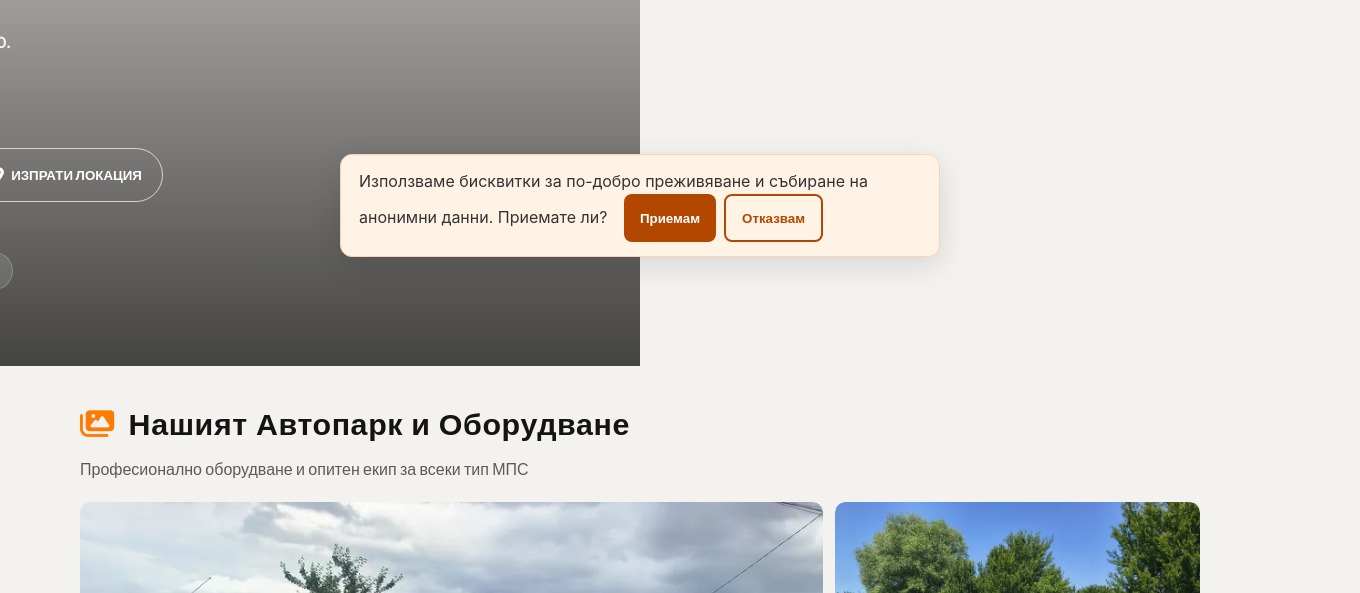
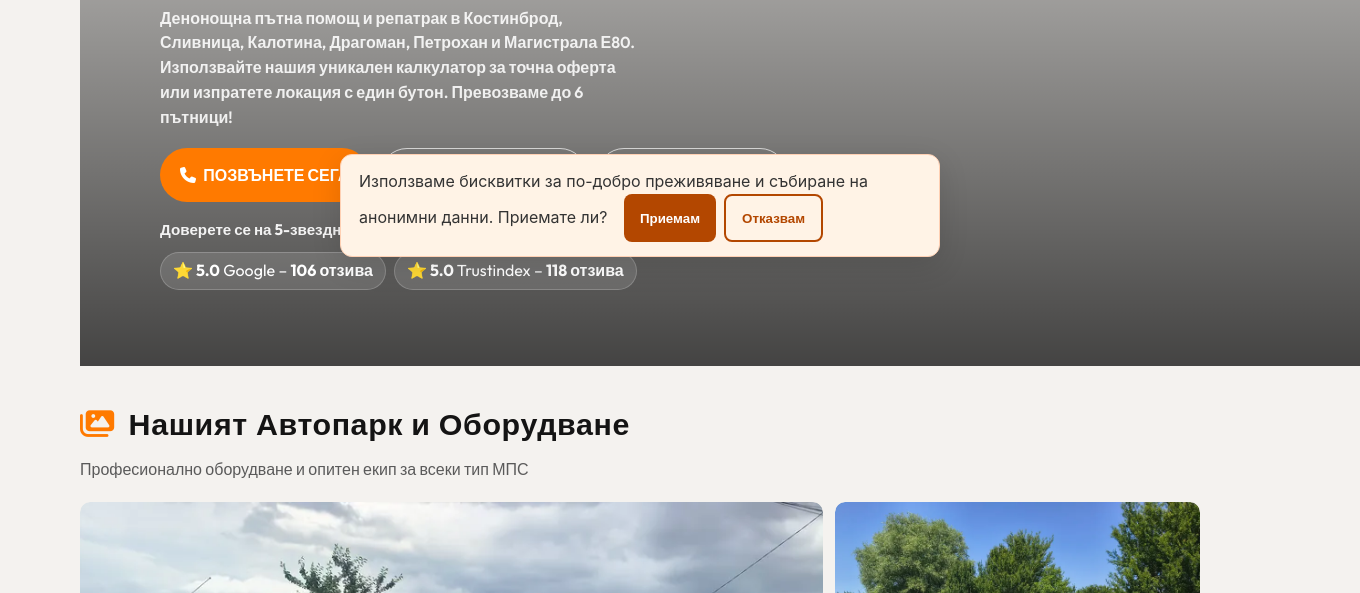
Before and after one commit to vuichovanio1/ppk, a plain HTML site: page index.html in a window 1280 px wide. Shown: the part 525-1118 px from the top of the page, 1360 px wide, since content can reach past the window. Drawn offline with nearby package versions, Linux system fonts and the light colour scheme; files whose address does not match are found by name.

Commit message:
Fix hero full-bleed gutter (max-width 100% broke layout)
Co-authored-by: Cursor <cursoragent@cursor.com>

```diff
--- a/css/site.css
+++ b/css/site.css
@@ -281,15 +281,16 @@ nav a:hover {
   color: #fff;
 }
 
-/* Full-bleed without 100vw scrollbar bug when nested in .container */
+/* Full-bleed out of .container without max-width:100% gutters */
 main.container > .hero,
 main.container > .hero-stage,
 .container > .hero,
 .container > .hero-stage {
   width: 100vw;
-  max-width: 100%;
-  margin-left: 50%;
-  transform: translateX(-50%);
+  max-width: 100vw;
+  margin-left: calc(50% - 50vw);
+  margin-right: calc(50% - 50vw);
+  transform: none;
 }
 
 .hero::before,
```
